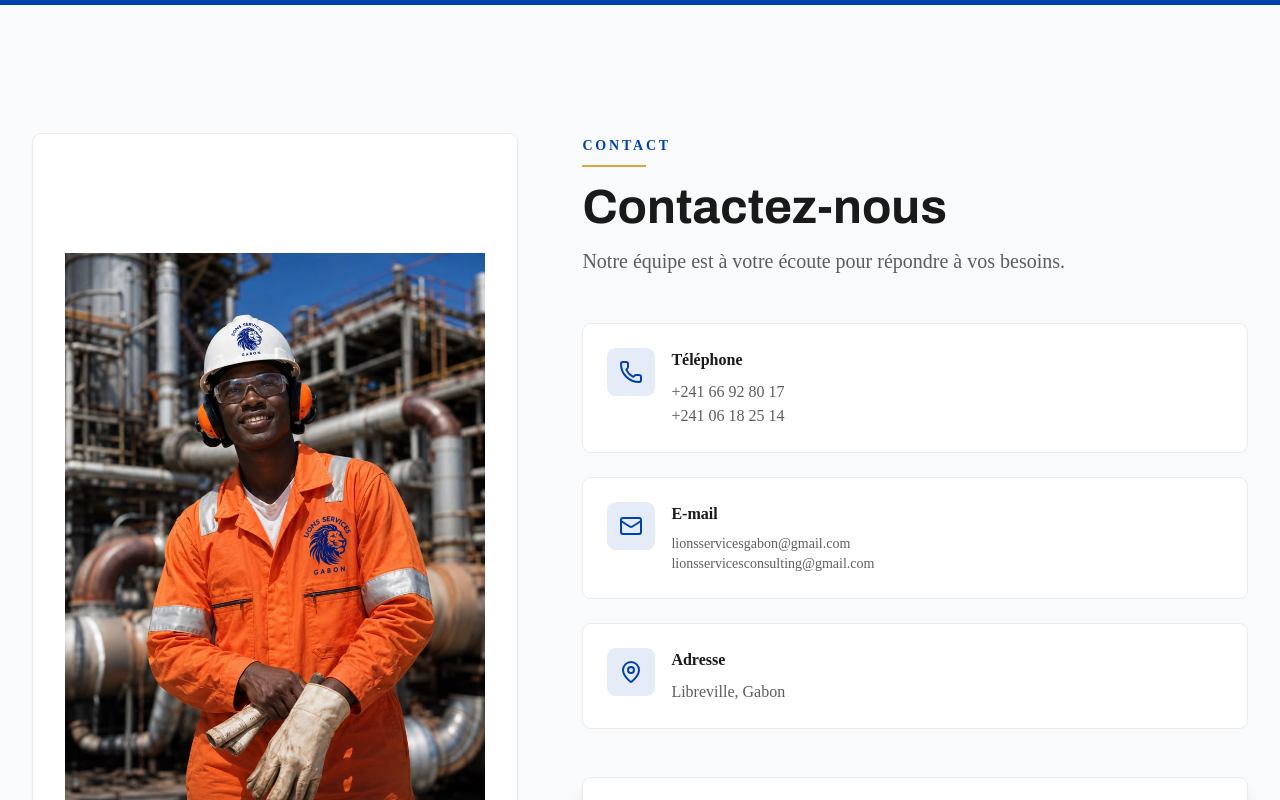
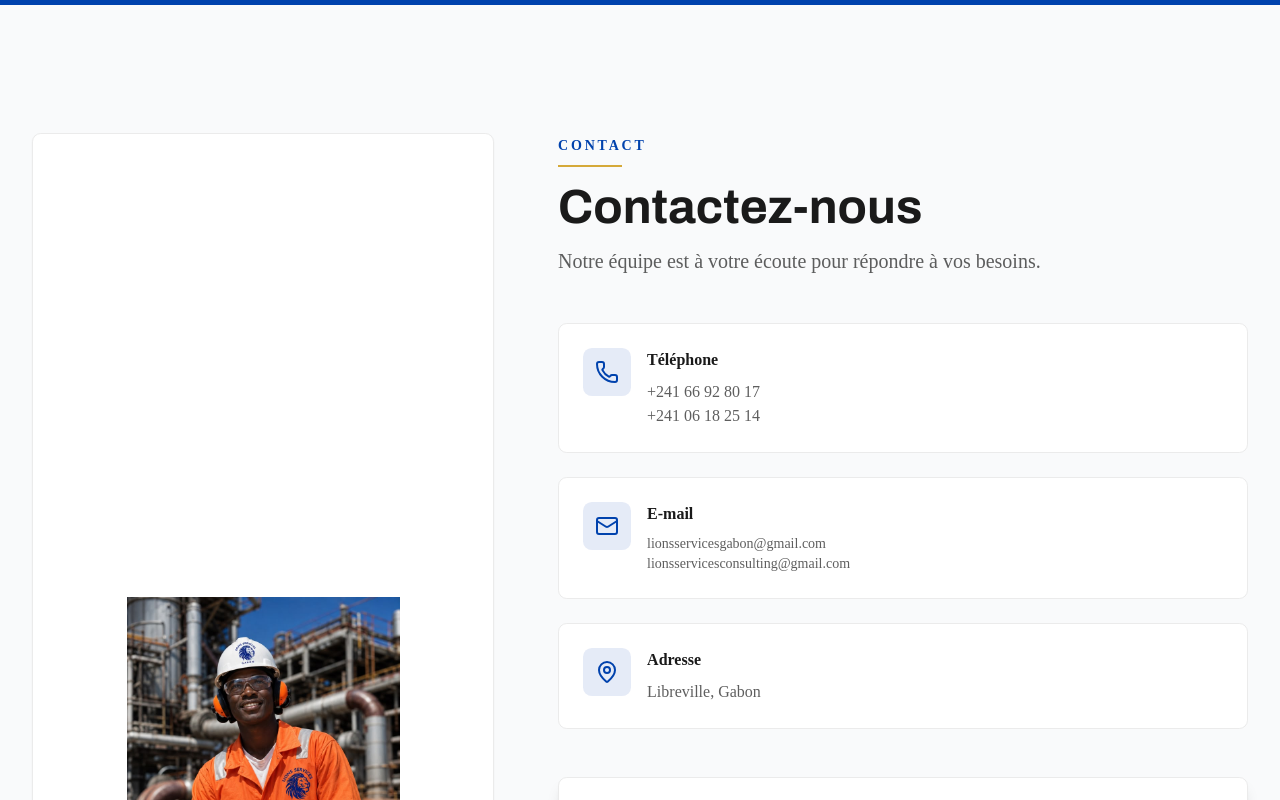
Before and after one commit to brice214/sg-d46cde1b-9e6b-4477-b79a-cff40451ec81-1787240073, a Next.js app: page / in a window 1280 px wide. Shown: the part 8340-9140 px from the top of the page. Built offline with nearby package versions, Linux system fonts and the light colour scheme.

Commit message:
style(ui): adjust logo height to fit content

```diff
--- a/src/components/Contact.tsx
+++ b/src/components/Contact.tsx
@@ -63,20 +63,18 @@ export function Contact() {
   return (
     <section id="contact" className="section-padding bg-muted">
       <div className="container">
-        <div className="grid lg:grid-cols-[40%_1fr] gap-12 lg:gap-16 items-stretch">
-          {/* Logo à gauche - s'adapte à la hauteur du contenu */}
-          <div className="relative lg:min-h-full hidden lg:block">
-            <div className="sticky top-32 h-fit">
-              <div className="relative w-full h-[800px] bg-white rounded-lg border border-border shadow-sm p-8 flex items-center justify-center">
-                <div className="relative w-full h-full">
+        <div className="grid lg:grid-cols-[38%_1fr] gap-12 lg:gap-16">
+          {/* Logo à gauche */}
+          <div className="hidden lg:flex items-stretch">
+            <div className="relative w-full bg-white rounded-lg border border-border shadow-sm p-12 flex items-center justify-center">
+              <div className="relative w-full aspect-square">
                 <Image
                   src="/LOGO_LIONS_GABON_SERVICES_5_.jpeg"
-                    alt="LIONS SERVICES GABON Logo"
+                  alt="LIONS SERVICES GABON"
                   fill
                   className="object-contain"
                   priority
                 />
-                </div>
               </div>
             </div>
           </div>
```
Lines whose indentation alone changed are shown as unchanged.
